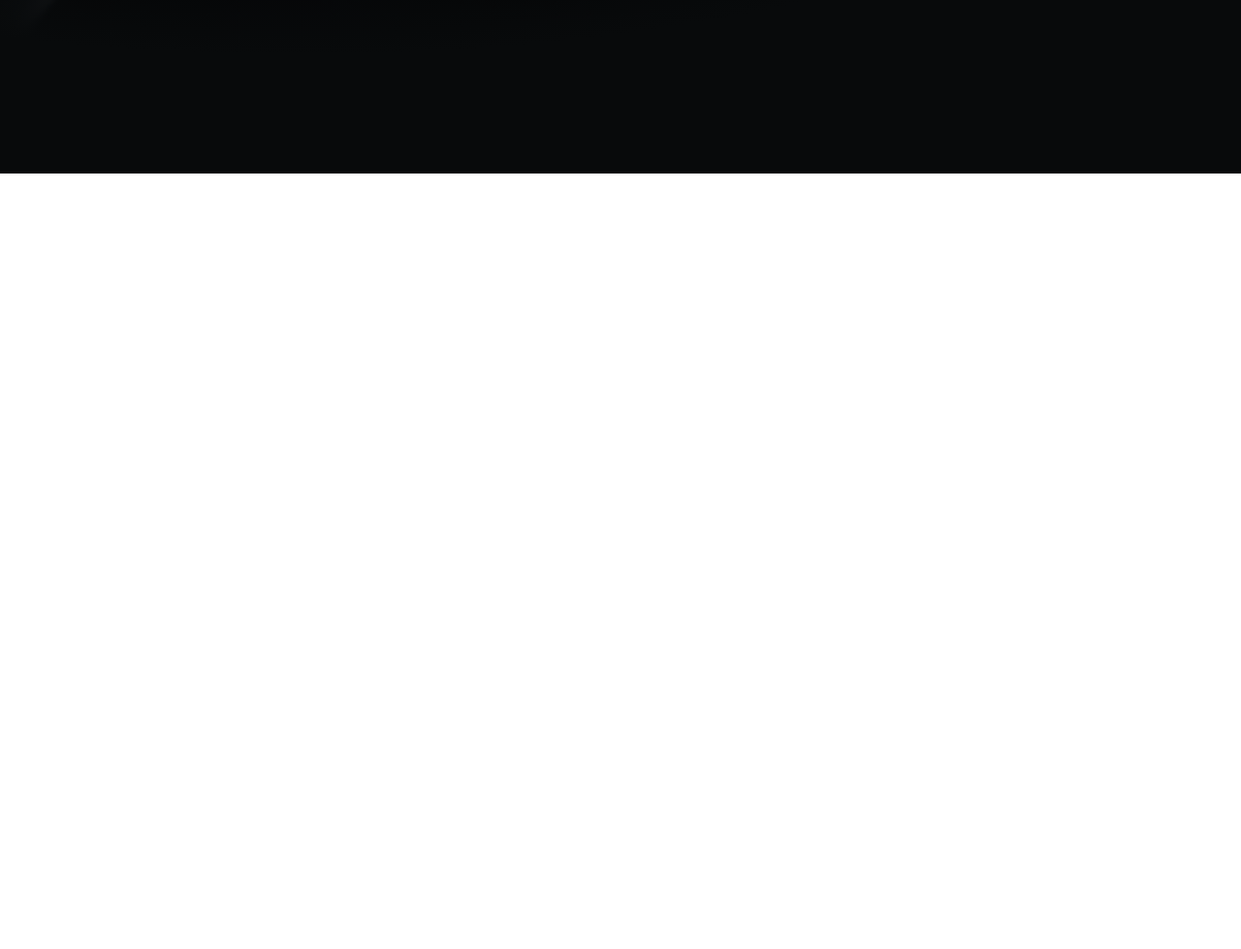
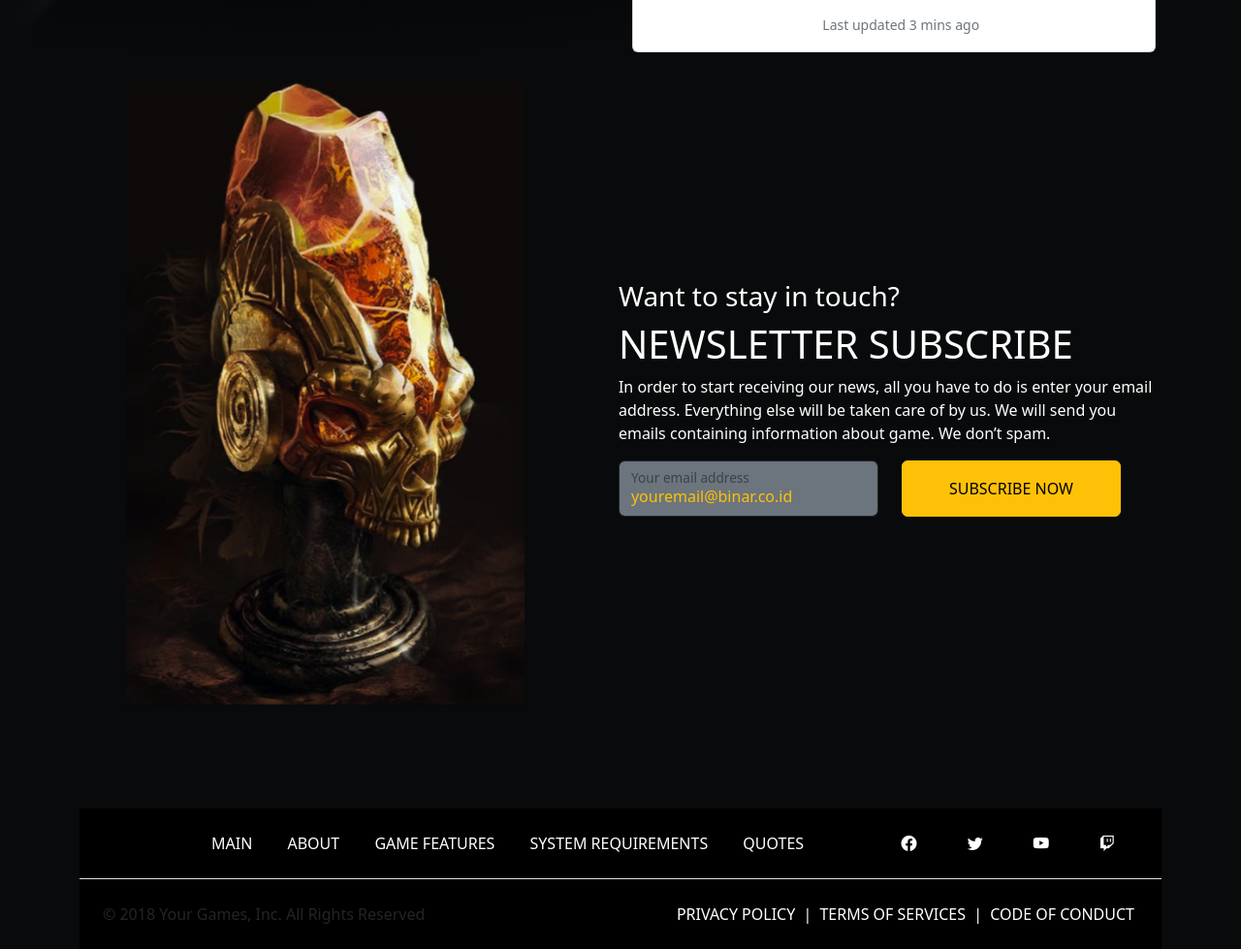
Before and after one commit to tianbuyung/binar-bootcamp-challenge-chapter-3, a plain HTML site: page index.html in a window 1280 px wide. Shown: the part 3821-4800 px from the top of the page at 97% size. Before the commit the page ends 4000 px from the top, so only its background shows below. Drawn offline with nearby package versions, Linux system fonts and the light colour scheme.

Commit message:
[tianbuyung] - Created sixth page

```diff
--- a/app.css
+++ b/app.css
@@ -178,3 +178,12 @@
   height: 100vh;
   width: 100%;
 }
+
+.sixth-page{
+  background-image: url(/assets/newsletter.png);
+  background-size: cover;
+  background-position: center center;
+  background-attachment: fixed;
+  height: 100vh;
+  width: 100%;
+}
--- a/index.html
+++ b/index.html
@@ -13,6 +13,9 @@
     <!-- Bootstrap CSS -->
     <link href="https://cdn.jsdelivr.net/npm/bootstrap@5.2.0-beta1/dist/css/bootstrap.min.css" rel="stylesheet"
         integrity="sha384-0evHe/X+R7YkIZDRvuzKMRqM+OrBnVFBL6DOitfPri4tjfHxaWutUpFmBp4vmVor" crossorigin="anonymous">
+
+    <!-- Bootstrap Icons -->
+    <link rel="stylesheet" href="https://cdn.jsdelivr.net/npm/bootstrap-icons@1.8.2/font/bootstrap-icons.css">
 
     <!-- Internal CSS -->
     <link rel="stylesheet" href="app.css">
@@ -229,8 +232,8 @@
     </section>
     <!-- Fifth Page -->
     <section class="fifth-page position-relative">
-        <div class="container">
-            <div class="row">
+        <div class="container position-absolute top-50 start-50 translate-middle">
+            <div class="row align-items-center">
                 <div class="col-md-6 text-white">
                     <h1 class="h1 text-uppercase">top scores</h1>
                     <p>This top score from various games provided on this platform</p>
@@ -286,6 +289,86 @@
             </div>
         </div>
     </section>
+    <!-- Sixth Page -->
+    <section class="sixth-page position-relative">
+        <div class="container position-absolute  bottom-0 start-50 translate-middle-x">
+            <div class="d-flex pb-5 mb-5 align-items-center">
+                <div class="mx-5 w-100">
+                    <img src="/assets/skull.png" alt="" class="img-fluid">
+                </div>
+                <div class="ms-5">
+                    <h3 class="h3 text-white">Want to stay in touch?</h3>
+                    <h1 class="h1 text-uppercase text-white">newsletter subscribe</h1>
+                    <p class="text-white">In order to start receiving our news, all you have to do is enter your
+                        email address. Everything else will be taken care of by us. We will send you emails containing
+                        information about game. We don’t spam.</p>
+                    <div class="row align-items-center">
+                        <div class="col-6">
+                            <form class="form-floating">
+                                <input type="email" class="form-control text-warning bg-secondary border border-dark"
+                                    id="floatingInputValue" placeholder="youremail@binar.co.id"
+                                    value="youremail@binar.co.id">
+                                <label for="floatingInputValue">Your email address</label>
+                            </form>
+                        </div>
+                        <div class="col-auto">
+                            <button class="btn btn-warning text-uppercase px-5 py-3">subscribe now</button>
+                        </div>
+                    </div>
+                </div>
+            </div>
+            <div>
+                <!-- Footer -->
+                <footer class="text-center text-lg-start bg-black text-muted">
+                    <!-- Section: Social media -->
+                    <section class="d-flex justify-content-center justify-content-lg-between p-4 border-bottom">
+                        <!-- Left -->
+                        <div class="ps-5 mx-5 d-none d-lg-block text-uppercase justify-content-between">
+                            <a href="#" class="text-white text-decoration-none mx-3">main</a>
+                            <a href="#" class="text-white text-decoration-none mx-3">about</a>
+                            <a href="#" class="text-white text-decoration-none mx-3">game features</a>
+                            <a href="#" class="text-white text-decoration-none mx-3">system requirements</a>
+                            <a href="#" class="text-white text-decoration-none mx-3">quotes</a>
+                        </div>
+                        <!-- Left -->
+
+                        <!-- Right -->
+                        <div>
+                            <a href="" class="mx-4 text-white text-decoration-none link-primary">
+                                <i class="bi bi-facebook"></i>
+                            </a>
+                            <a href="" class="mx-4 text-white text-decoration-none link-primary">
+                                <i class="bi bi-twitter"></i>
+                            </a>
+                            <a href="" class="mx-4 text-white text-decoration-none link-danger">
+                                <i class="bi bi-youtube"></i>
+                            </a>
+                            <a href="" class="mx-4 text-white text-decoration-none link-primary">
+                                <i class="bi bi-twitch"></i>
+                            </a>
+                        </div>
+                        <!-- Right -->
+                    </section>
+                    <!-- Section: Social media -->
+                    <!-- Copyright -->
+                    <div class="d-flex justify-content-center justify-content-lg-between">
+                        <div class="p-4 text-dark">
+                            © 2018 Your Games, Inc. All Rights Reserved
+                        </div>
+                        <div class="p-4 text-uppercase text-white">
+                            <a href="#" class="text-white text-decoration-none mx-1">privacy policy</a>
+                            |
+                            <a href="#" class="text-white text-decoration-none mx-1">terms of services</a>
+                            |
+                            <a href="#" class="text-white text-decoration-none mx-1">code of conduct</a>
+                        </div>
+                    </div>
+                    <!-- Copyright -->
+                </footer>
+                <!-- Footer -->
+            </div>
+        </div>
+    </section>
     <script src="https://cdn.jsdelivr.net/npm/bootstrap@5.2.0-beta1/dist/js/bootstrap.bundle.min.js"
         integrity="sha384-pprn3073KE6tl6bjs2QrFaJGz5/SUsLqktiwsUTF55Jfv3qYSDhgCecCxMW52nD2"
         crossorigin="anonymous"></script>
```
